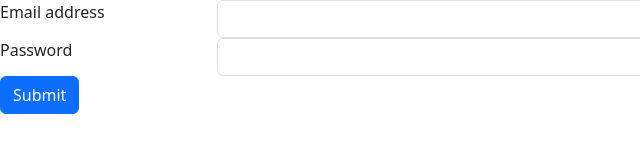
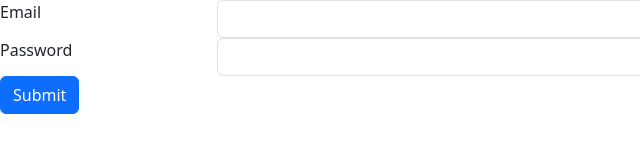
Before and after one commit to duyhoang21/t2307a, a plain HTML site: page form1.html in a window 1280 px wide. Shown: the full height of the page, 0-640 px from the left. Drawn offline with nearby package versions, Linux system fonts and the light colour scheme.

Commit message:
change form1

```diff
--- a/form1.html
+++ b/form1.html
@@ -11,7 +11,7 @@
 
 <form>
     <fieldset class="form-group row">
-        <label for="email" class="col-sm-2">Email address</label>
+        <label for="email" class="col-sm-2">Email</label>
         <div class="col-sm-10">
             <input id="email" type="email" class="form-control">
         </div>
```
